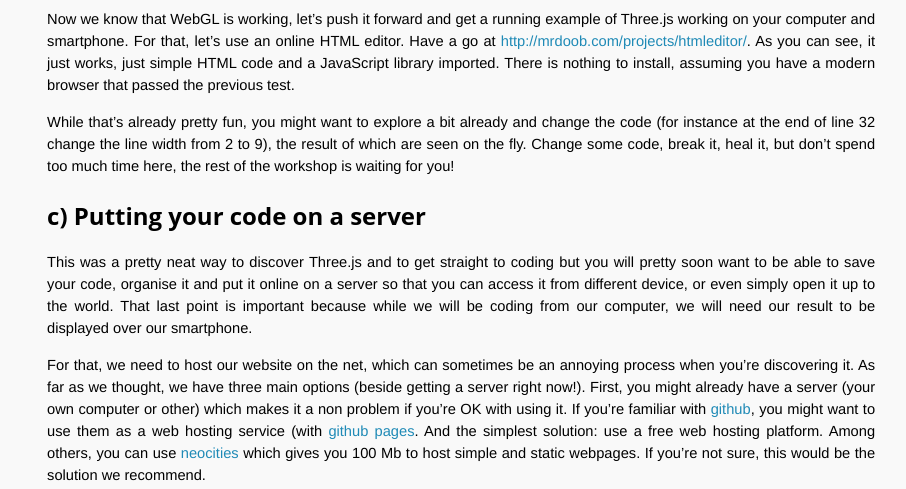
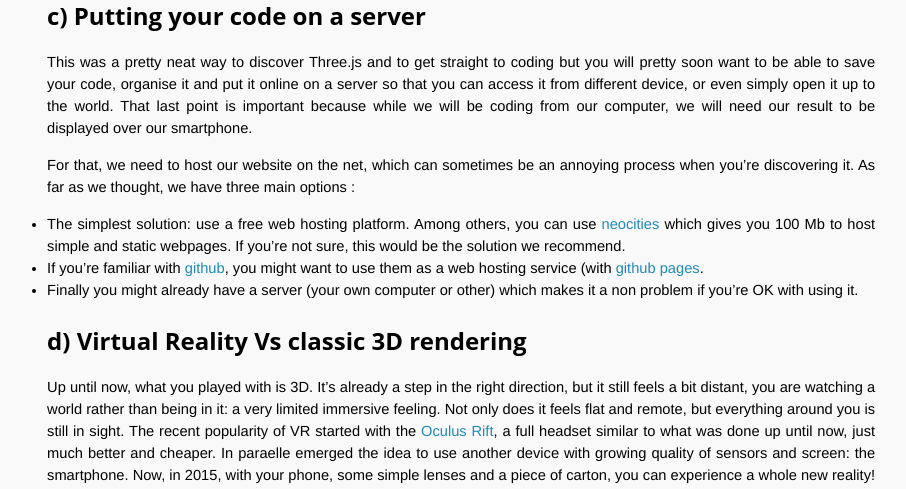
Before and after one commit to OpenTechSchool-Brussels/webVR-for-3D-graphics-and-music, a Jekyll site: the page built from Setting-up.markdown, in a window 1280 px wide and 1400 px high, scrolled down 1684 px. Shown: the top 489 px of the window, without its empty margins (309-1215 px from the left). Built offline with Jekyll 4.4.1, drawn with Linux system fonts in a browser that asks for light colours; Markdown is read by kramdown in place of the engine named in the settings; some of the changed text lies outside the part shown.

Commit message:
Update Setting-up.markdown

```diff
--- a/Setting-up.markdown
+++ b/Setting-up.markdown
@@ -18,7 +18,7 @@ All and all, WebGL is OpenGL for the web. OpenGL is a graphic library, a set of
 
 Indeed, *nearly* all devices. Let's check if it works on yours. Can you see the rotating cube below? (Be sure to check on your computer and your smartphone). If so, then great, you're already nearly all set! If not, update your drivers and web browser or chose one that is compatible in the extrem case yours is not.
 
-<iframe width="100%" height="650px" src="https://get.webgl.org/" frameborder="0" allowfullscreen></iframe>
+<iframe width="100%" height="450px" scrolling="no" src="https://get.webgl.org/" frameborder="0" allowfullscreen></iframe>
 
 Since WebGL is not a programming language but a library, it relies on some other programming language. Being on the web and working on the client side, it's JavaScript. While you don't need to be a pro of JavaScript to follow this workshop, the material won't be about learning JavaScript. If you're unsure about your level, you can always check [this cheat sheet](https://media.pearsoncmg.com/ph/esm/ecs_snyder_fluency_6/javascript_refererence.pdf) or this [reference](https://developer.mozilla.org/en-US/docs/Web/JavaScript/Reference).
 
@@ -32,7 +32,10 @@ While that's already pretty fun, you might want to explore a bit already and cha
 ## c) Putting your code on a server
 This was a pretty neat way to discover Three.js and to get straight to coding but you will pretty soon want to be able to save your code, organise it and put it online on a server so that you can access it from different device, or even simply open it up to the world. That last point is important because while we will be coding from our computer, we will need our result to be displayed over our smartphone.
 
-For that, we need to host our website on the net, which can sometimes be an annoying process when you're discovering it. As far as we thought, we have three main options (beside getting a server right now!). First, you might already have a server (your own computer or other) which makes it a non problem if you're OK with using it. If you're familiar with [github](http://github.com), you might want to use them as a web hosting service (with [github pages](https://pages.github.com/). And the simplest solution: use a free web hosting platform. Among others, you can use [neocities](https://neocities.org/) which gives you 100 Mb to host simple and static webpages. If you're not sure, this would be the solution we recommend.
+For that, we need to host our website on the net, which can sometimes be an annoying process when you're discovering it. As far as we thought, we have three main options :
+ - The simplest solution: use a free web hosting platform. Among others, you can use [neocities](https://neocities.org/) which gives you 100 Mb to host simple and static webpages. If you're not sure, this would be the solution we recommend.
+ - If you're familiar with [github](http://github.com), you might want to use them as a web hosting service (with [github pages](https://pages.github.com/).
+ - Finally you might already have a server (your own computer or other) which makes it a non problem if you're OK with using it.
 
 ## d) Virtual Reality Vs classic 3D rendering
 Up until now, what you played with is 3D. It's already a step in the right direction, but it still feels a bit distant, you are watching a world rather than being in it: a very limited immersive feeling. Not only does it feels flat and remote, but everything around you is still in sight. The recent popularity of VR started with the [Oculus Rift](https://www.oculus.com/en-us/), a full headset similar to what was done up until now, just much better and cheaper. In paraelle emerged the idea to use another device with growing quality of sensors and screen: the smartphone. Now, in 2015, with your phone, some simple lenses and a piece of carton, you can experience a whole new reality! Curious about all that? You can get more reference about basic concepts of VR from the [Mozilla WebVR API page](https://developer.mozilla.org/en-US/docs/Web/API/WebVR_API/WebVR_concepts).
```
Also changed, not shown: other parts of Setting-up.markdown (+1 -1 lines).
